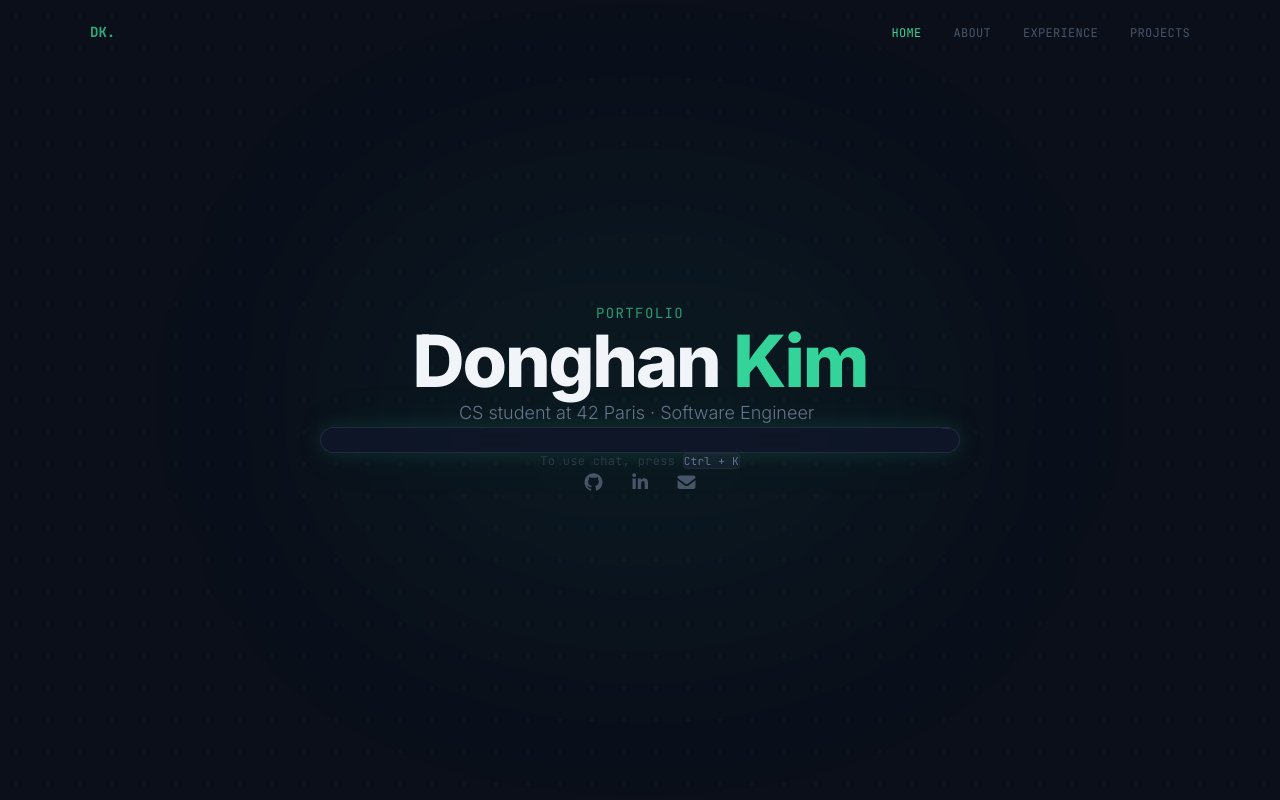
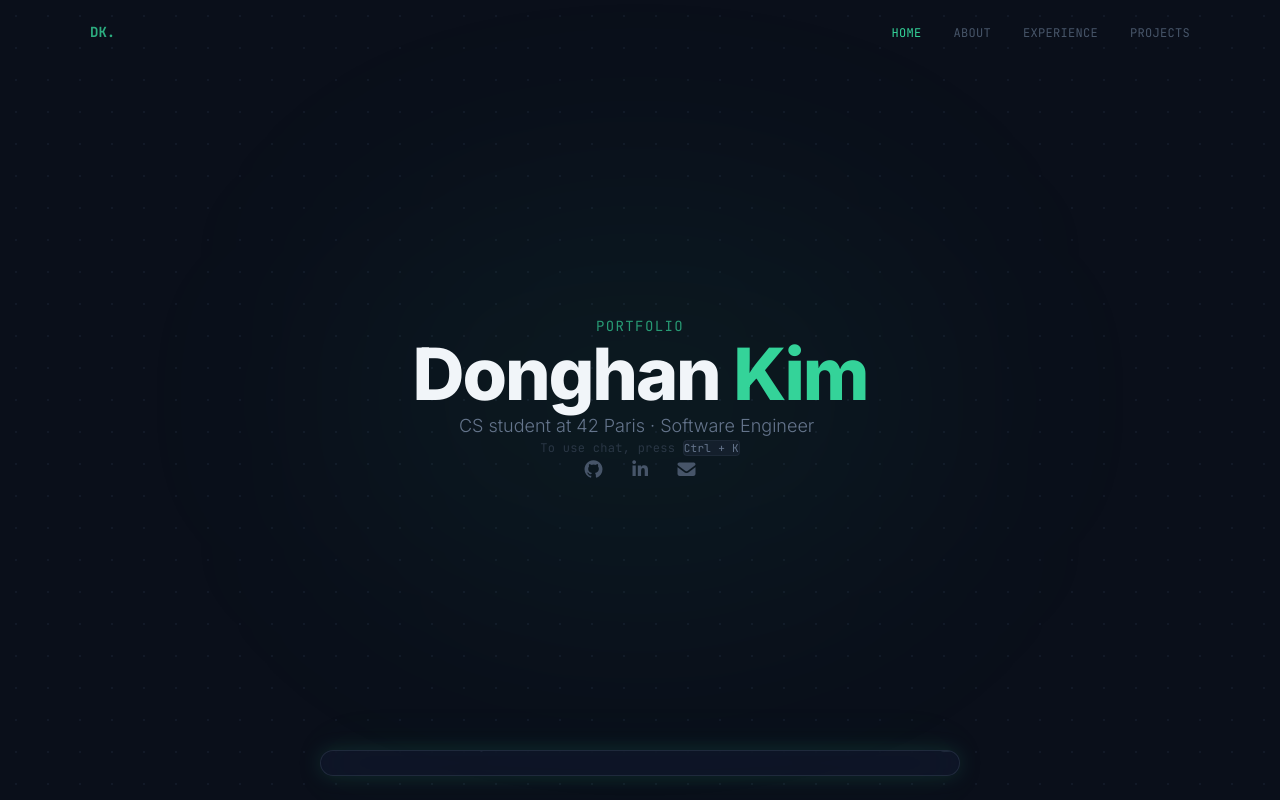
Before and after one commit to Donghan5/portfolio_RAG, a React (Vite) app in the folder frontend/: page / in a window 1280 px wide. Built offline with nearby package versions, Linux system fonts and the light colour scheme.

Commit message:
finished phase 4

```diff
--- a/frontend/src/App.tsx
+++ b/frontend/src/App.tsx
@@ -1,5 +1,6 @@
 import { BrowserRouter, Routes, Route } from 'react-router-dom';
 import Navbar from './components/Navbar';
+import CommandPalette from './components/CommandPalette';
 import HomePage from './pages/HomePage';
 import AboutPage from './pages/AboutPage';
 import ExperiencePage from './pages/ExperiencePage';
@@ -17,6 +18,9 @@ export default function App() {
           <Route path="/projects" element={<ProjectsPage />} />
         </Routes>
       </main>
+      <div className="fixed bottom-6 left-1/2 -translate-x-1/2 w-full max-w-[640px] px-4 z-50">
+        <CommandPalette />
+      </div>
     </BrowserRouter>
   );
 }
--- a/frontend/src/components/CommandPalette.tsx
+++ b/frontend/src/components/CommandPalette.tsx
@@ -3,6 +3,7 @@ import { useState, useRef, useEffect, useCallback } from 'react';
 interface Message {
   role: 'user' | 'assistant';
   content: string;
+  error?: boolean;
 }
 
 export default function CommandPalette() {
@@ -32,37 +33,78 @@ export default function CommandPalette() {
     return () => window.removeEventListener('keydown', handler);
   }, [isExpanded]);
 
-  const handleSend = useCallback(async () => {
-    const trimmed = input.trim();
-    if (!trimmed || isLoading) return;
-
-    const userMessage: Message = { role: 'user', content: trimmed };
-    setMessages((prev) => [...prev, userMessage]);
-    setInput('');
+  const sendMessage = useCallback(async (text: string) => {
     setIsExpanded(true);
     setIsLoading(true);
 
     try {
+      const controller = new AbortController();
+      const timeout = setTimeout(() => controller.abort(), 30000);
+
       const response = await fetch(
         `${import.meta.env.VITE_API_URL || 'http://localhost:3001'}/api/chat`,
         {
           method: 'POST',
           headers: { 'Content-Type': 'application/json' },
-          body: JSON.stringify({ message: trimmed }),
+          body: JSON.stringify({ message: text }),
+          signal: controller.signal,
         }
       );
-      if (!response.ok) throw new Error('Failed');
+      clearTimeout(timeout);
+
+      if (!response.ok) {
+        const status = response.status;
+        const errorMsg = status >= 500
+          ? 'Server error — the AI service may be down. Please try again.'
+          : status === 429
+            ? 'Too many requests — please wait a moment and try again.'
+            : `Request failed (${status}). Please try again.`;
+        throw new Error(errorMsg);
+      }
+
       const data = await response.json();
       setMessages((prev) => [...prev, { role: 'assistant', content: data.reply }]);
-    } catch {
-      setMessages((prev) => [
-        ...prev,
-        { role: 'assistant', content: 'AI service is currently offline. Please try again later.' },
-      ]);
+    } catch (err) {
+      let errorMsg: string;
+      if (err instanceof DOMException && err.name === 'AbortError') {
+        errorMsg = 'Request timed out — the AI service is taking too long. Please try again.';
+      } else if (err instanceof TypeError) {
+        errorMsg = 'Network error — could not reach the server. Check your connection and try again.';
+      } else if (err instanceof Error) {
+        errorMsg = err.message;
+      } else {
+        errorMsg = 'Something went wrong. Please try again.';
+      }
+      setMessages((prev) => [...prev, { role: 'assistant', content: errorMsg, error: true }]);
     } finally {
       setIsLoading(false);
     }
-  }, [input, isLoading]);
+  }, []);
+
+  const handleSend = useCallback(async () => {
+    const trimmed = input.trim();
+    if (!trimmed || isLoading) return;
+
+    setMessages((prev) => [...prev, { role: 'user', content: trimmed }]);
+    setInput('');
+    sendMessage(trimmed);
+  }, [input, isLoading, sendMessage]);
+
+  const handleRetry = useCallback((messageIndex: number) => {
+    // Find the user message before this error
+    let userText = '';
+    for (let i = messageIndex - 1; i >= 0; i--) {
+      if (messages[i].role === 'user') {
+        userText = messages[i].content;
+        break;
+      }
+    }
+    if (!userText) return;
+
+    // Remove the error message and resend
+    setMessages((prev) => prev.filter((_, i) => i !== messageIndex));
+    sendMessage(userText);
+  }, [messages, sendMessage]);
 
   return (
     <div className="w-full max-w-[640px] mx-auto relative z-10">
@@ -84,8 +126,9 @@ export default function CommandPalette() {
             onChange={(e) => setInput(e.target.value)}
             onKeyDown={(e) => e.key === 'Enter' && handleSend()}
             onFocus={() => messages.length > 0 && setIsExpanded(true)}
-            placeholder="Ask AI about Donghan... (⌘K or Ctrl+K to focus)"
-            className="flex-1 bg-transparent text-text-main text-[15px] outline-none placeholder:text-text-subtle font-light tracking-wide"
+            disabled={isLoading}
+            placeholder={isLoading ? 'Thinking...' : 'Ask AI about Donghan... (⌘K or Ctrl+K to focus)'}
+            className="flex-1 bg-transparent text-text-main text-[15px] outline-none placeholder:text-text-subtle font-light tracking-wide disabled:opacity-50"
           />
           {!isExpanded && (
             <kbd className="hidden sm:inline-flex items-center gap-1 px-2 py-1 rounded-md bg-border/50 text-text-subtle text-xs font-mono border border-border-bright/30">
@@ -114,18 +157,31 @@ export default function CommandPalette() {
             {messages.map((msg, i) => (
               <div key={i} className={`flex ${msg.role === 'user' ? 'justify-end' : 'justify-start'}`}>
                 {msg.role === 'assistant' && (
-                  <div className="w-6 h-6 rounded-md bg-primary/10 flex items-center justify-center mr-3 mt-0.5 shrink-0">
-                    <i className="fas fa-sparkles text-primary text-[10px]" />
+                  <div className={`w-6 h-6 rounded-md flex items-center justify-center mr-3 mt-0.5 shrink-0 ${msg.error ? 'bg-red-500/10' : 'bg-primary/10'}`}>
+                    <i className={`fas ${msg.error ? 'fa-exclamation-triangle text-red-400' : 'fa-sparkles text-primary'} text-[10px]`} />
                   </div>
                 )}
+                <div className="flex flex-col">
                   <div
                     className={`max-w-[85%] text-[14px] leading-relaxed ${
                       msg.role === 'user'
                         ? 'text-text-muted font-mono text-[13px] bg-border/30 px-3 py-2 rounded-xl'
+                        : msg.error
+                          ? 'text-red-400/80'
                           : 'text-text-main'
                     }`}
                   >
                     {msg.content}
+                  </div>
+                  {msg.error && (
+                    <button
+                      onClick={() => handleRetry(i)}
+                      disabled={isLoading}
+                      className="mt-2 text-[12px] font-mono text-primary/70 hover:text-primary transition-colors cursor-pointer bg-transparent border border-primary/20 rounded-md px-2 py-1 w-fit disabled:opacity-40"
+                    >
+                      <i className="fas fa-redo text-[10px] mr-1" /> Retry
+                    </button>
+                  )}
                 </div>
               </div>
             ))}
--- a/frontend/src/pages/HomePage.tsx
+++ b/frontend/src/pages/HomePage.tsx
@@ -1,5 +1,3 @@
-import CommandPalette from '../components/CommandPalette';
-
 export default function HomePage() {
   return (
     <section className="min-h-screen flex flex-col items-center justify-center px-6 relative">
@@ -19,8 +17,6 @@ export default function HomePage() {
           CS student at 42 Paris · Software Engineer
         </p>
       </div>
-
-      <CommandPalette />
 
       <p className="relative z-10 mt-6 text-text-subtle/50 text-xs font-mono tracking-wide">
         To use chat, press <kbd className="px-1.5 py-0.5 rounded bg-border/50 border border-border-bright/30 text-text-muted text-[11px]">Ctrl + K</kbd>
```
Also changed, not shown: 2 other files (tests, documents, lock files or other folders). Lines whose indentation alone changed are shown as unchanged.
